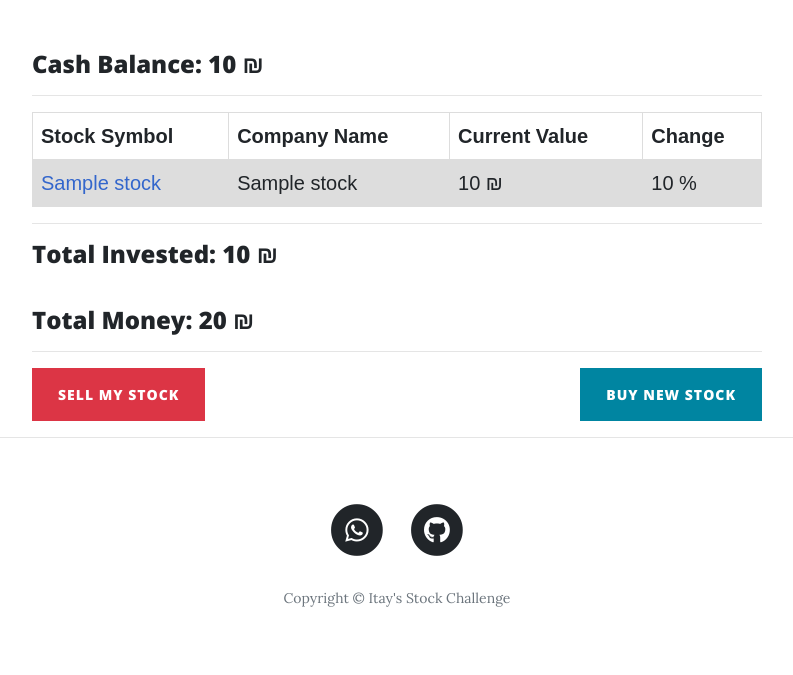
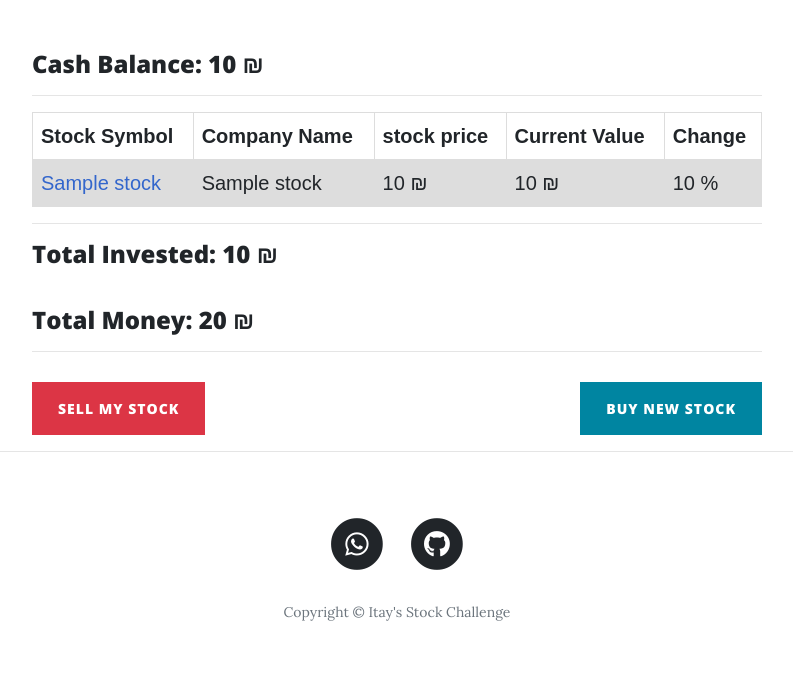
Before and after one commit to Itay01/stock-challenge, a Flask app: page / in a window 1280 px wide. Shown: the part 569-1244 px from the top of the page, without its empty margins (243-1036 px from the left). Before the commit the page ends 1176 px from the top, so only its background shows below. Run offline with Flask 2, Linux system fonts and the light colour scheme; a user stored in the database is signed in; tables that the repository leaves empty hold one stand-in row (values such as "Sample post"); some libraries are stand-ins or nearby versions.

```diff
--- a/templates/index.html
+++ b/templates/index.html
@@ -34,6 +34,10 @@
       tr:nth-child(even) {
         background-color: #dddddd;
       }
+
+      p a {
+        text-decoration: none;
+      }
     </style>
     <script src="https://code.jquery.com/jquery-3.2.1.slim.min.js" integrity="sha384-KJ3o2DKtIkvYIK3UENzmM7KCkRr/rE9/Qpg6aAZGJwFDMVNA/GpGFF93hXpG5KkN" crossorigin="anonymous"></script>
     <script src="https://cdn.jsdelivr.net/npm/popper.js@1.12.9/dist/umd/popper.min.js" integrity="sha384-ApNbgh9B+Y1QKtv3Rn7W3mgPxhU9K/ScQsAP7hUibX39j7fakFPskvXusvfa0b4Q" crossorigin="anonymous"></script>
@@ -55,6 +59,7 @@
               <tr>
                 <th>Stock Symbol</th>
                 <th>Company Name</th>
+                <th>stock price</th>
                 <th>Current Value</th>
                 <th>Change</th>
               </tr>
@@ -62,6 +67,7 @@
                 <tr>
                   <td><a style="color: #3366CC" href="{{ url_for('show_stock', stock_id=stock.id) }}">{{ stock.stock_name }}</a></td>
                   <td>{{ stock.company_name }}</td>
+                  <td><script>document.write(Math.round(({{ stock.stock_value }} + Number.EPSILON) * 100) / 100);</script> ₪</td>
                   <td>
                     <script>document.write(Math.round(({{ stock.stock_units_value }} + Number.EPSILON) * 100) / 100);</script>
                      ₪</td>
@@ -82,18 +88,19 @@
         <!-- New Stock -->
         {% if current_user.is_authenticated %}
           <hr>
-          <div class="clearfix">
-            <a id="buy-button" class="btn btn-primary float-right" href="{{ url_for('buy_new_stock') }}">Buy New Stock</a>
-            <a id="sell-button" class="btn btn-danger float-left" href="{{ url_for('sell_stock') }}">Sell My Stock</a>
+          <div id="btn-align" class="clearfix">
+            <p><a id="buy-button" class="btn btn-primary float-right" href="{{ url_for('buy_new_stock') }}">Buy New Stock</a></p>
+            <p><a id="sell-button" class="btn btn-danger float-left" href="{{ url_for('sell_stock') }}">Sell My Stock</a></p>
             <script>
-            let isMobile = window.navigator.userAgentData.mobile;
+              let isMobile = window.navigator.userAgentData.mobile;
               if (isMobile) {
-                var butBtn = document.getElementById("buy-button");
-                butBtn.classList.add("text-center");
-                butBtn.classList.remove("float-right");
+                var div = document.getElementById("btn-align");
+                div.classList.add("col", "text-center");
 
+                var buyBtn = document.getElementById("buy-button");
                 var sellBtn = document.getElementById("sell-button");
-                sellBtn.classList.add("text-center");
+
+                buyBtn.classList.remove("float-right");
                 sellBtn.classList.remove("float-left");
               }
             </script>
--- a/templates/stock.html
+++ b/templates/stock.html
@@ -26,8 +26,8 @@
       <div class="row">
         <div class="col-lg-8 col-md-10 mx-auto">
           <p>Units bought: <script>document.write(Math.round(({{ stock.stock_units }} + Number.EPSILON) * 100) / 100);</script></p>
-          <p>Buying Price: {{ stock.stock_price }} ₪</p>
-          <p>Current Price: {{ stock.stock_value }} ₪</p>
+          <p>Buying Price: <script>document.write(Math.round(({{ stock.stock_price }} + Number.EPSILON) * 100) / 100);</script> ₪</p>
+          <p>Current Price: <script>document.write(Math.round(({{ stock.stock_value }} + Number.EPSILON) * 100) / 100);</script> ₪</p>
           <p>Days Owned: {{ diff_days }}</p>
           <p>Change (Percentage): {{ stock.stock_diff }} %</p>
           <p>Profit: <script>document.write(Math.round(({{ profit_points }} + Number.EPSILON) * 100) / 100);</script> ₪</p>
```
